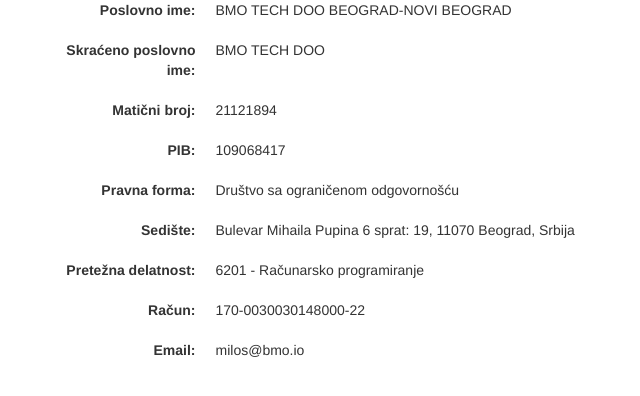
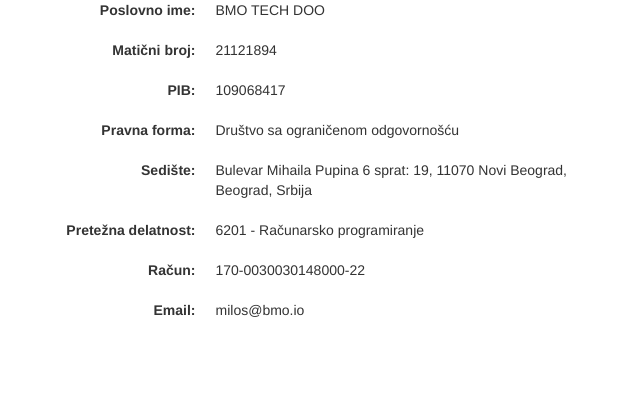
Before and after one commit to BMOlabs/bmolabs.github.io, a Jekyll site: the page built from index.html, in a window 1280 px wide. Shown: the top 396 px of the page, without its empty margins (327-967 px from the left). Built offline with Jekyll 4.4.1, drawn with Linux system fonts in a browser that asks for light colours.

Commit message:
Update index.html

```diff
--- a/index.html
+++ b/index.html
@@ -4,11 +4,6 @@
 
 <dl class="dl-horizontal">
     <dt>Poslovno ime:</dt>
-    <dd>BMO TECH DOO BEOGRAD-NOVI BEOGRAD</dd>
-</dl>
-
-<dl class="dl-horizontal">
-    <dt>Skraćeno poslovno ime:</dt>
     <dd>BMO TECH DOO</dd>
 </dl>
 
```
Also changed, not shown: other parts of index.html (+1 -1 lines).
